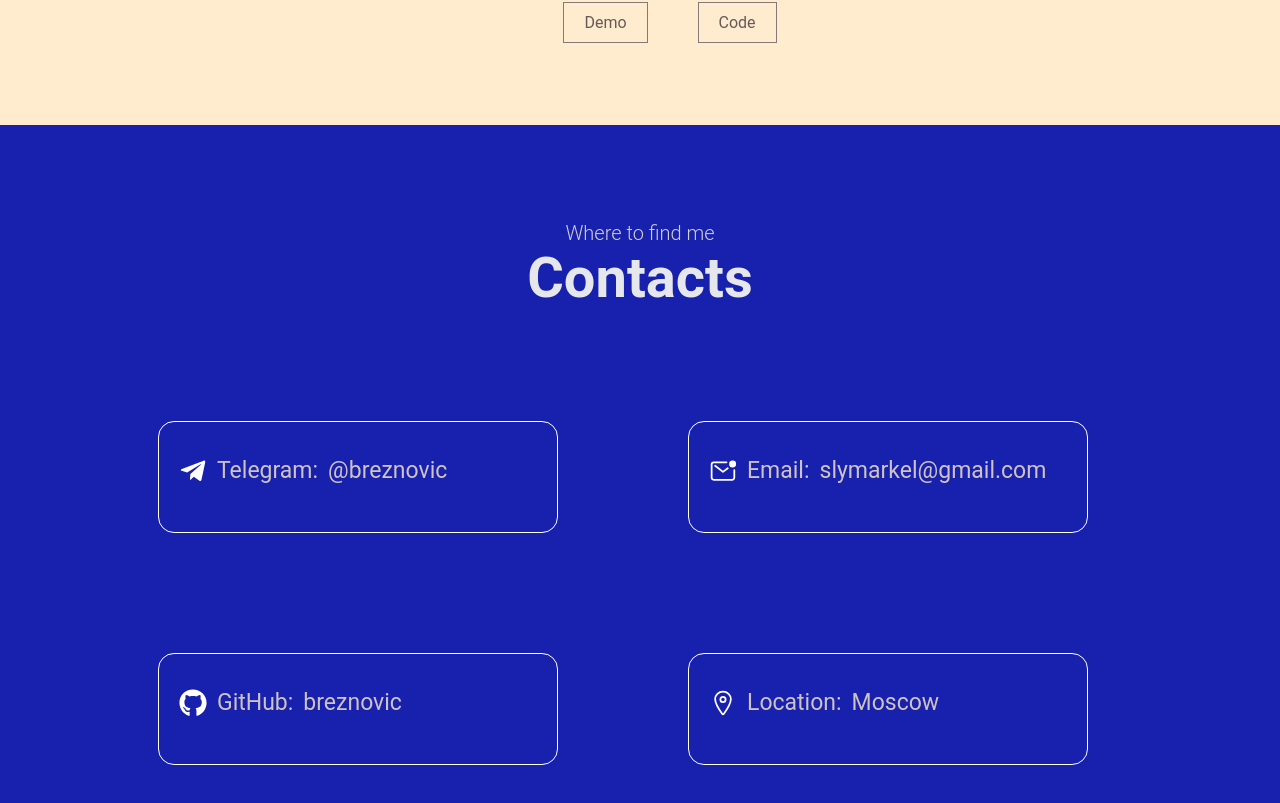
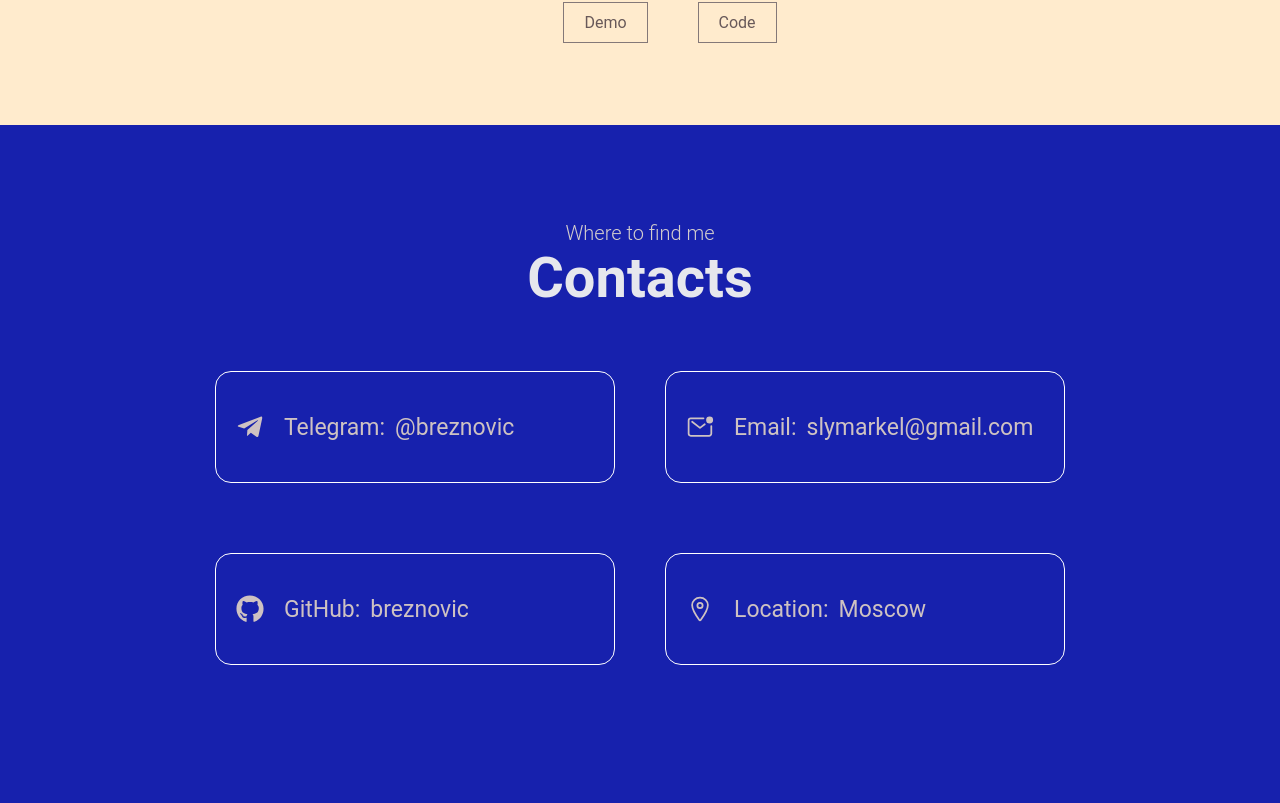
Before and after one commit to breznovic/mycv, a React (Create React App) app: page / in a window 1280 px wide. Shown: the part 3092-3895 px from the top of the page. Built offline with nearby package versions, Linux system fonts and the light colour scheme.

Commit message:
Refactoring contacts layout

```diff
--- a/src/components/Contacts/Contacts.tsx
+++ b/src/components/Contacts/Contacts.tsx
@@ -18,39 +18,56 @@ const Contacts = () => {
           <div className={s.sides}>
             <div className={s.cards}>
               <div className={s.card}>
+                <div className={s.cardInfo}>
                   <div className={s.icon}>
                     <FaTelegramPlane />
                   </div>
-                <div className={s.cardInfo}>
+                  <div className={s.cardData}>
                     <span>Telegram:</span>
-                  <a href="https://t.me/breznovic">@breznovic</a>
+                    <a href="https://t.me/breznovic" className={s.cardText}>
+                      @breznovic
+                    </a>
+                  </div>
                 </div>
               </div>
               <div className={s.card}>
+                <div className={s.cardInfo}>
                   <div className={s.icon}>
                     <IoMailUnreadOutline />
                   </div>
-                <div className={s.cardInfo}>
+                  <div className={s.cardData}>
                     <span>Email:</span>
-                  <a href="mailto:slymarkel@gmail.com">slymarkel@gmail.com</a>
+                    <a href="mailto:slymarkel@gmail.com" className={s.cardText}>
+                      slymarkel@gmail.com
+                    </a>
+                  </div>
                 </div>
               </div>
               <div className={s.card}>
+                <div className={s.cardInfo}>
                   <div className={s.icon}>
                     <FaGithub />
                   </div>
-                <div className={s.cardInfo}>
+                  <div className={s.cardData}>
                     <span>GitHub:</span>
-                  <a href="https://github.com/breznovic">breznovic</a>
+                    <a
+                      href="https://github.com/breznovic"
+                      className={s.cardText}
+                    >
+                      breznovic
+                    </a>
+                  </div>
                 </div>
               </div>
               <div className={s.card}>
+                <div className={s.cardInfo}>
                   <div className={s.icon}>
                     <IoLocationOutline />
                   </div>
-                <div className={s.cardInfo}>
+                  <div className={s.cardData}>
                     <span>Location:</span>
-                  <span>Moscow</span>
+                    <span className={s.cardText}>Moscow</span>
+                  </div>
                 </div>
               </div>
             </div>
--- a/src/components/Contacts/contacts.module.css
+++ b/src/components/Contacts/contacts.module.css
@@ -30,14 +30,11 @@
   font-size: 56px;
 }
 
-.sides {
-  margin: 100px 0px 0px auto;
-  justify-content: space-between;
-}
-
 .cards {
   display: flex;
   flex-wrap: wrap;
+  justify-content: center;
+  align-items: center;
 }
 
 .cards div {
@@ -46,34 +43,42 @@
 
 .card {
   border: 1px solid #fff;
-  padding: 35px 20px 0px 20px;
   height: 7rem;
   border-radius: 16px;
-  display: flex;
-  gap: 10px;
   color: #fff;
   font-size: 22px;
   cursor: pointer;
   max-width: 25rem;
+  display: flex;
 }
 
 .cardInfo {
   display: flex;
-  text-align: center;
+  align-items: center;
+  justify-content: center;
   color: #cec2c2;
   font-size: 23px;
-  gap: 10px;
-  justify-content: flex-start;
-  margin-right: 140px;
+  gap: 20px;
 }
 
-.cardInfo a {
+.cardInfo span {
+}
+
+.cardData {
+  display: flex;
+  margin-right: 150px;
+  gap: 10px;
+}
+
+.cardText {
   text-decoration: none;
   color: #cec2c2;
 }
 
 .icon {
+  display: flex;
   font-size: 28px;
+  margin-left: 20px;
 }
 
 .card:hover {
@@ -88,11 +93,26 @@
 
 @media only screen and (max-width: 600px) {
   .sides {
-    /* background-color: navy; */
-    margin: 40px 0px 0px auto;
+   /*  background-color: navy; */
   }
   .cards {
-    gap: 40px;
+    gap: 20px;
+  }
+  .cards div {
+    flex: 50%;
+  }
+  .card {
+    margin: 20px 0px 10px 0px;
+  }
+}
+
+@media only screen and (min-width: 600px) {
+  .sides {
+    /* background-color: green; */
+    margin: 20px 0px 0px auto;
+  }
+  .cards {
+    gap: 20px;
   }
   .cards div {
     flex: 50%;
@@ -102,81 +122,77 @@
   }
 }
 
-@media only screen and (min-width: 600px) {
-  .sides {
-    /* background-color: green; */
-    margin: 40px 0px 0px auto;
-  }
-  .cards {
-    gap: 40px;
-  }
-  .cards div {
-    flex: 50%;
-  }
-  .card {
-    margin: 10px 0px 10px 20px;
-  }
-}
-
 @media (min-width: 768px) {
   .sides {
     /* background-color: yellow; */
-    margin: 100px 0px 0px 0px;
+    margin: 50px 0px 0px 0px;
   }
   .cards {
-    gap: 80px;
+    gap: 20px;
   }
   .cards div {
     flex: 25%;
   }
   .card {
-    margin: 10px 0px 10px 20px;
+    margin: 10px 0px 10px 0px;
   }
 }
 @media only screen and (min-width: 992px) {
   .sides {
-    /*  background-color: blue; */
-    margin: 100px 0px 0px 0px;
+   /*  background-color: blue; */
+    margin: 50px 0px 0px 0px;
   }
   .cards {
-    gap: 80px;
+    gap: 20px;
   }
   .cards div {
     flex: 25%;
   }
   .card {
-    margin: 10px 0px 10px 25px;
+    margin: 10px 0px 10px 0px;
   }
 }
 
 @media only screen and (min-width: 1150px) {
   .sides {
-    /*  background-color: red; */
-    margin: 100px 0px 0px auto;
+    /* background-color: red; */
+    margin: 50px 0px 0px auto;
   }
   .cards {
-    gap: 100px;
+    gap: 50px;
   }
   .cards div {
     flex: 25%;
   }
   .card {
-    margin: 10px 0px 10px 30px;
+    margin: 10px 0px 10px 0px;
   }
 }
 
 @media only screen and (min-width: 1400px) {
   .sides {
-    /*  background-color: rgb(151, 142, 14); */
-    margin: 100px 0px 0px 220px;
+   /*  background-color: violet; */
+    margin: 100px 0px 0px 0px;
   }
   .cards {
-    gap: 150px;
+    gap: 120px;
   }
   .cards div {
     flex: 25%;
   }
   .card {
-    margin: 10px 0px 10px 30px;
+    margin: 10px 0px 10px 0px;
   }
 }
+
+@media only screen and (min-width: 1800px) {
+  .sides {
+    /* background-color: salmon; */
+  }
+  .cards {
+    gap: 140px;
+  }
+  .cards div {
+    flex: 25%;
+  }
+}
```
Lines whose indentation alone changed are shown as unchanged.
